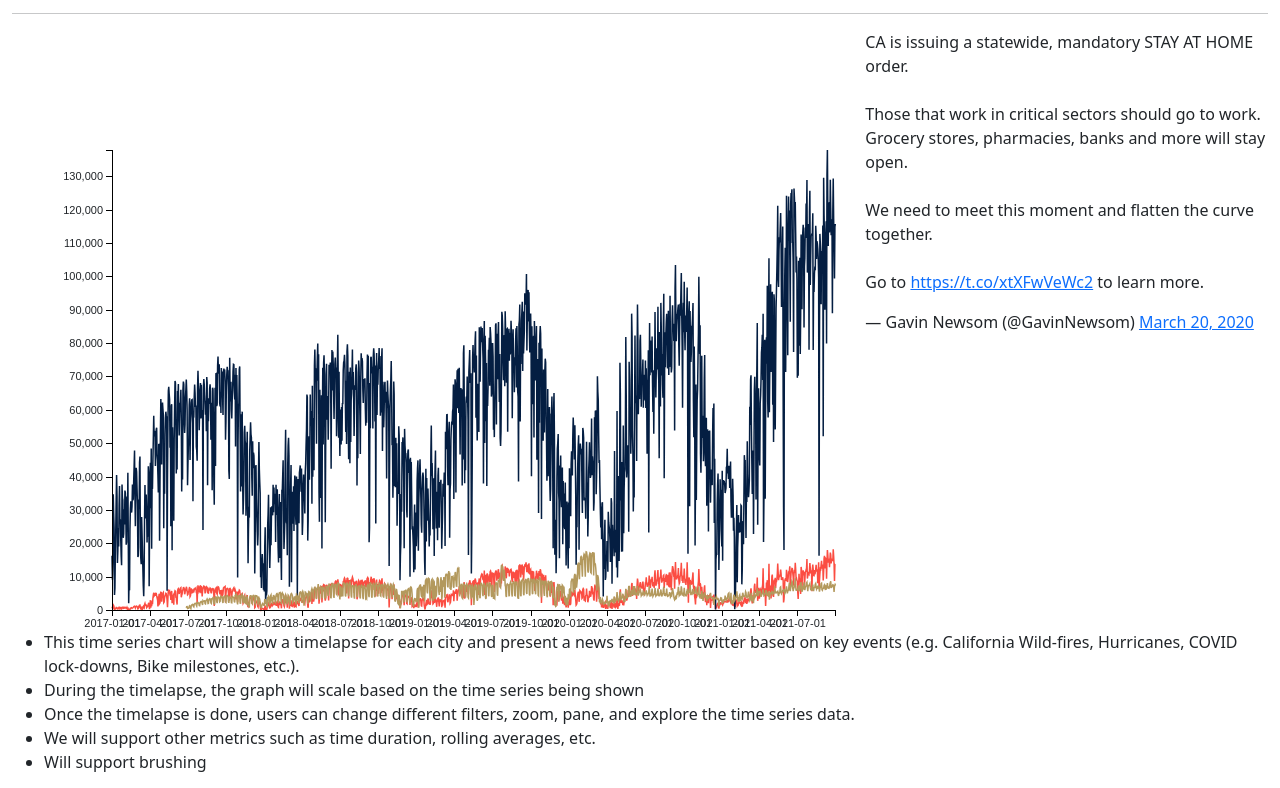
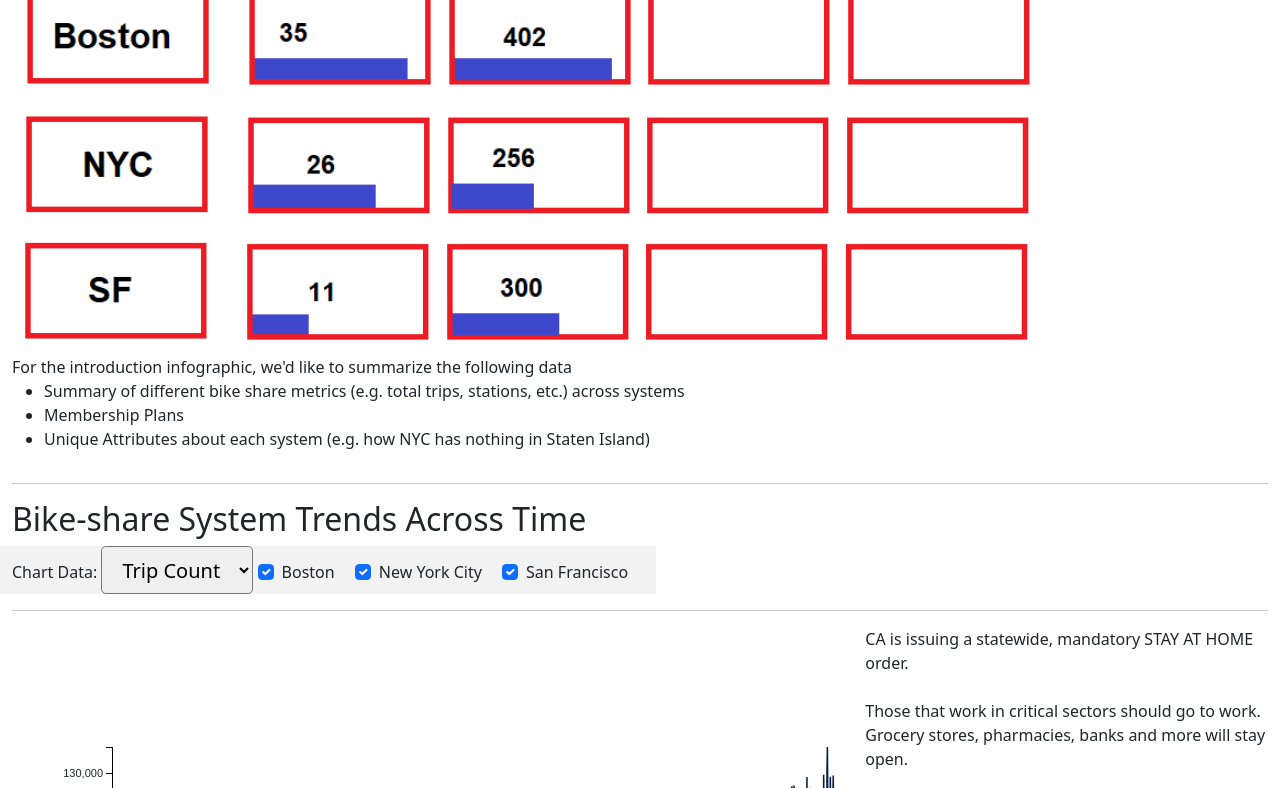
Before and after one commit to sneakerfish/bikedata, a plain HTML site: page web/index.html in a window 1280 px wide. Shown: the part 210-998 px from the top of the page. Drawn offline with nearby package versions, Linux system fonts and the light colour scheme; some icons are missing.

Commit message:
adding introductory info graphic

```diff
--- a/web/index.html
+++ b/web/index.html
@@ -23,7 +23,17 @@
 
     <div class="row">
         <div class="col">
-            Infographic stuff here
+            <img src="images/intro_infographic.png"  style="width:1024px">
+        </div>
+    </div>
+    <div class="row">
+        <div class="col">
+            <div>For the introduction infographic, we'd like to summarize the following data</div>
+             <ul>
+                <li>Summary of different bike share metrics (e.g. total trips, stations, etc.) across systems</li>
+                <li>Membership Plans</li>
+                <li>Unique Attributes about each system (e.g. how NYC has nothing in Staten Island)</li>
+            </ul>
         </div>
     </div>
 
```
Also changed, not shown: web/images/intro_infographic.png (added).
